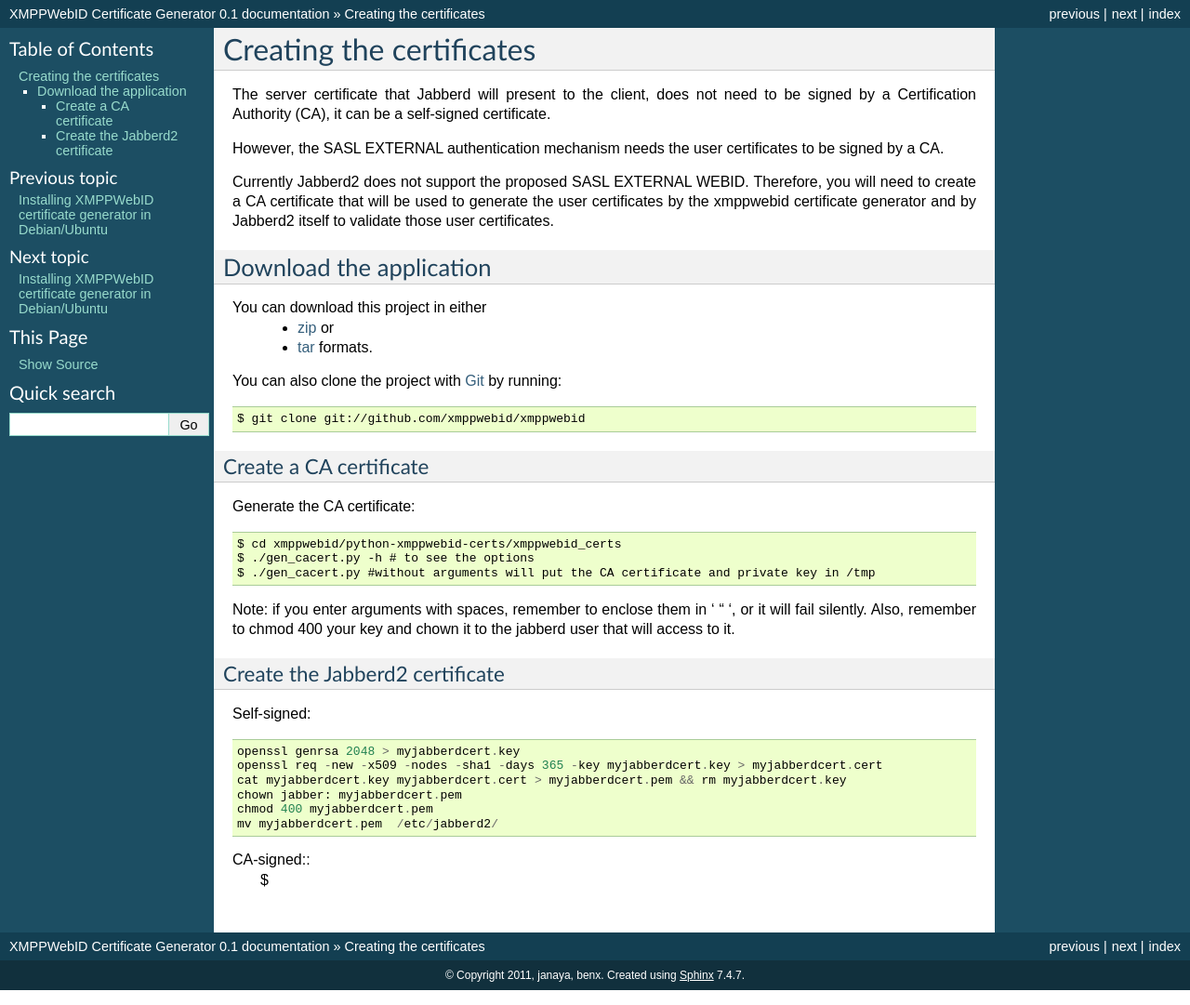
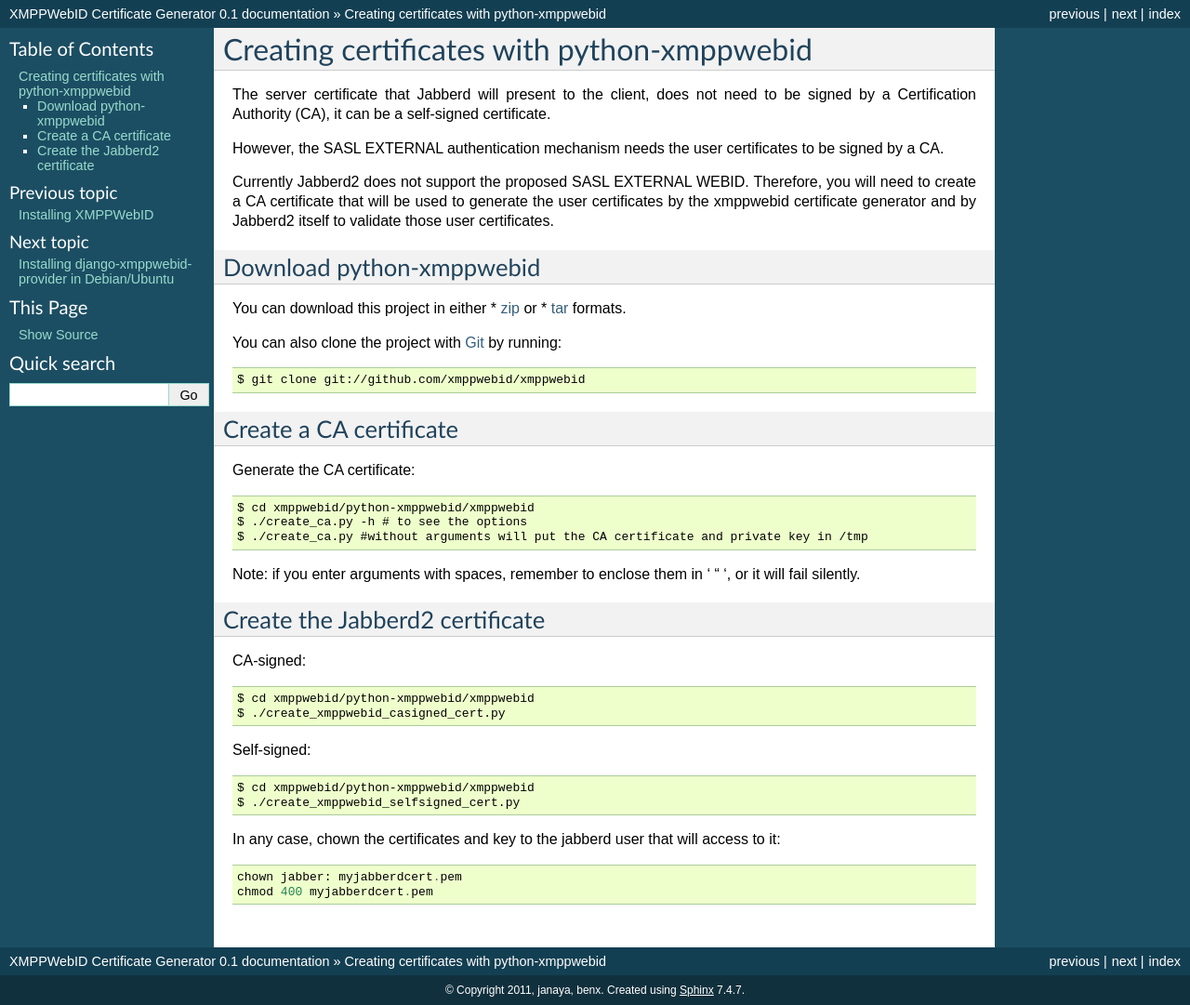
Before and after one commit to xmppwebid/xmppwebid, a Sphinx documentation site: the page built from doc/certificates.rst, in a window 1280 px wide. Shown: the whole page at 93% size. Built offline with Sphinx 7.4.7, drawn with Linux system fonts in a browser that asks for light colours.

Commit message:
Updated documentation

```diff
--- a/doc/certificates.rst
+++ b/doc/certificates.rst
@@ -1,8 +1,8 @@
 .. _ref-certificates:
 
-==========================
-Creating the certificates
-==========================
+==============================================
+Creating certificates with python-xmppwebid
+==============================================
 
 The server certificate that Jabberd will present to the client, does not need
 to be signed by a Certification Authority (CA), it can be a self-signed
@@ -16,11 +16,11 @@
 certificates by the xmppwebid certificate generator and by Jabberd2 itself to
 validate those user certificates.
 
-Download the application
-========================
+Download python-xmppwebid
+===========================
 You can download this project in either
- * `zip`_ or
- * `tar`_ formats.
+* `zip`_ or
+* `tar`_ formats.
 
 You can also clone the project with `Git`_ by running::
 
@@ -28,30 +28,33 @@
 
 
 Create a CA certificate
-------------------------
+===========================
 
 Generate the CA certificate::
 
-    $ cd xmppwebid/python-xmppwebid-certs/xmppwebid_certs
-    $ ./gen_cacert.py -h # to see the options
-    $ ./gen_cacert.py #without arguments will put the CA certificate and private key in /tmp
+    $ cd xmppwebid/python-xmppwebid/xmppwebid
+    $ ./create_ca.py -h # to see the options
+    $ ./create_ca.py #without arguments will put the CA certificate and private key in /tmp
 
-Note: if you enter arguments with spaces, remember to enclose them in ' " ', or it will fail silently. Also, remember to chmod 400 your key and chown it to the jabberd user that will access to it.
+Note: if you enter arguments with spaces, remember to enclose them in ' " ', or it will fail silently.
 
 Create the Jabberd2 certificate
---------------------------------
+=================================
+
+CA-signed::
+
+    $ cd xmppwebid/python-xmppwebid/xmppwebid
+    $ ./create_xmppwebid_casigned_cert.py
 
 Self-signed::
 
-    openssl genrsa 2048 > myjabberdcert.key
-    openssl req -new -x509 -nodes -sha1 -days 365 -key myjabberdcert.key > myjabberdcert.cert
-    cat myjabberdcert.key myjabberdcert.cert > myjabberdcert.pem && rm myjabberdcert.key
+    $ cd xmppwebid/python-xmppwebid/xmppwebid
+    $ ./create_xmppwebid_selfsigned_cert.py
+
+In any case, chown the certificates and key to the jabberd user that will access to it::
+
     chown jabber: myjabberdcert.pem
     chmod 400 myjabberdcert.pem
-    mv myjabberdcert.pem  /etc/jabberd2/
-
-CA-signed::
-    $
 
 .. _zip: http://github.com/xmppwebid/xmppwebid/zipball/master
 .. _tar: http://github.com/xmppwebid/xmppwebid/tarball/master
--- a/doc/install.rst
+++ b/doc/install.rst
@@ -1,12 +1,12 @@
 .. _ref-install:
 
-================================================================
-Installing XMPPWebID certificate generator in Debian/Ubuntu
-================================================================
+=====================
+Installing XMPPWebID
+=====================
 
-To have a complete demo running, you will have to:
+To have a webapp that generates a Jabber account, a XMPP WebID certificates with that Jabber account and a client that uses that certificate, you will have to:
 
 #. Generate some server certificates, see :ref:`ref-certificates`
-#. Install the Django app, that is properly the XMPPWebID certificate generator itself, see  :ref:`ref-installxmppwebidcg`
+#. Install the django-xmppwebid-provider webapp, see  :ref:`ref-installxmppwebidcg`
 #. Install a SASL EXTERNAL capable Jabber server, see :ref:`ref-installjabberd`
-#. Install a certificates enabled Jabber client see :ref:`ref-installgajim`
+#. Install a certificates-enabled Jabber client, see :ref:`ref-installgajim`
--- a/python-xmppwebid/xmppwebid/docs/source/index.rst
+++ b/python-xmppwebid/xmppwebid/docs/source/index.rst
@@ -3,7 +3,7 @@
    You can adapt this file completely to your liking, but it should at least
    contain the root `toctree` directive.
 
-Welcome to xmppwebid_certs's documentation!
+Welcome to python-xmppwebid's documentation!
 ===========================================
 
 Contents:
```
Also changed, not shown: doc/installxmppwebidcg.rst (+14 -4 lines), doc/introduction.rst (+44 -27 lines).
